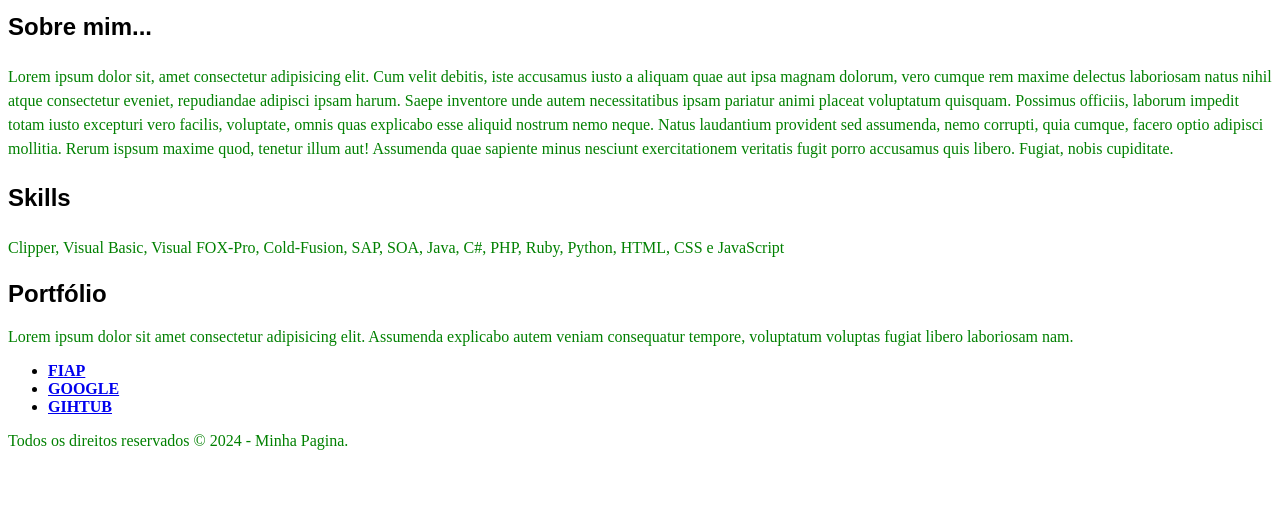
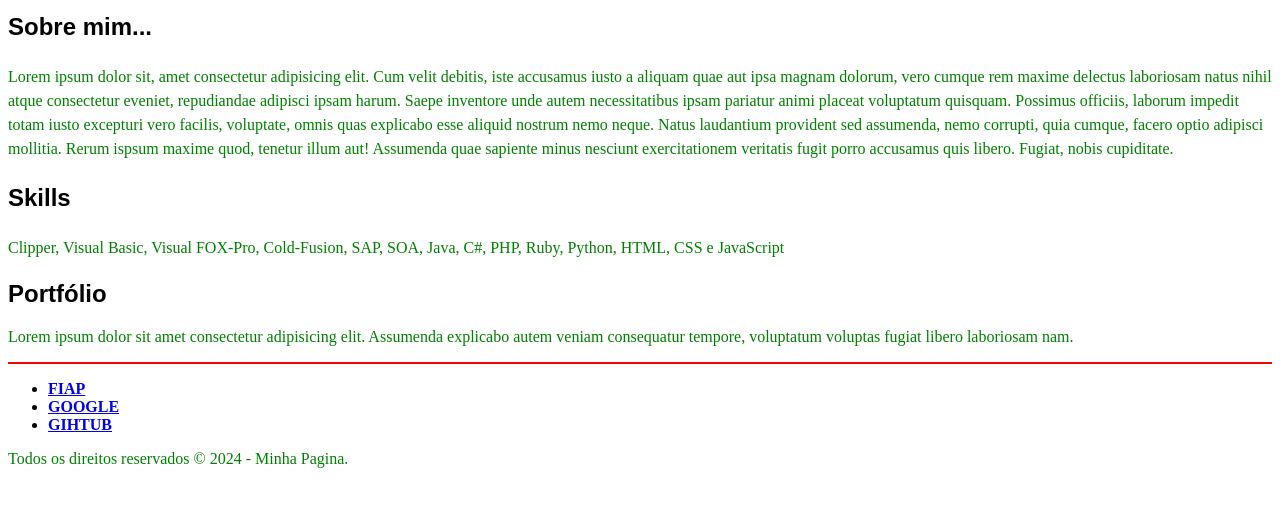
Before and after one commit to lauramadeu/projeto-inicial, a plain HTML site: page index.html in a window 1280 px wide. Shown: the part 155-662 px from the top of the page. Drawn offline with Linux system fonts and the light colour scheme.

Commit message:
Definindo uma borda superior de 2 px sólida e vermelha para o rodapé

```diff
--- a/css/global.css
+++ b/css/global.css
@@ -27,3 +27,8 @@ a {
 p {
     color: green;
 }
+
+/* Defina uma borda superior de 2 pixels sólida e vermelha para o rodapé (<footer>). */
+footer {
+    border-top: 2px solid red;
+}
```
